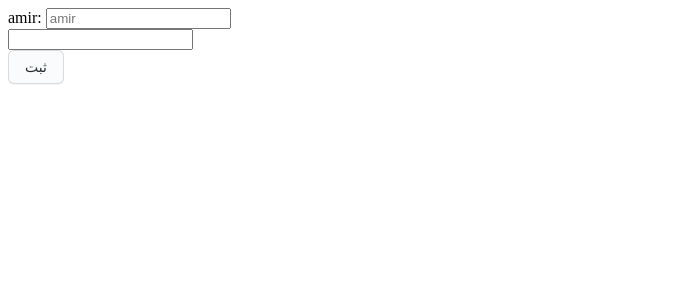
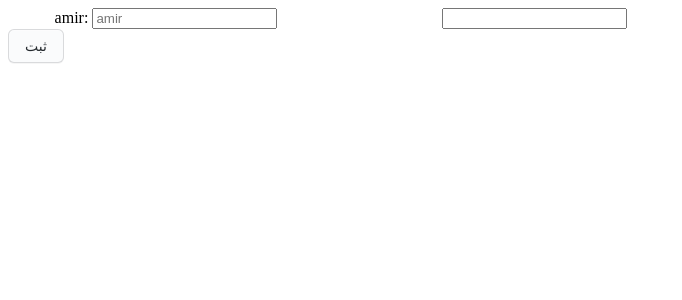
Before and after one commit to Ch-alireza021/genera-form, a React (Vite) app: page / in a window 1280 px wide. Shown: the top 300 px of the page, without its empty margins (0-682 px from the left). Built offline with nearby package versions, Linux system fonts and the light colour scheme.

Commit message:
feat gridColumn

```diff
--- a/src/App.tsx
+++ b/src/App.tsx
@@ -15,11 +15,13 @@ function App() {
       onChange: (e: string) => {
         // console.log({ e });
       },
+      size:'s12 m6 l4',
       error: { min: 5, max: 10, required: true, },
     },
     {
       name: "phone",
       type: "number",
+      size:'s12 m6 l4',
       error: { regex: ["^[0-9]{11}$", "شماره موبایل باید 11 رقم باشد"] },
     },
   ];
--- a/src/components/CForm/Cform.tsx
+++ b/src/components/CForm/Cform.tsx
@@ -1,6 +1,7 @@
 import { ChangeEvent, FC, useState } from "react";
 import { ConfigFormIF, FormCForm, onSubmite, StringObject } from "./base";
-import cssButton from "./style/ButtonForm.module.css";
+import fromStyle from "./style/ButtonForm.module.css";
+import { gridColumn } from "./helpers";
 interface CformIF {
   form: FormCForm[];
   submithandler: (formValues: { [key: string]: string }) => void;
@@ -10,9 +11,11 @@ interface CformIF {
 export const CForm: FC<CformIF> = ({ form, submithandler, config }) => {
   const [formValues, setFormValues] = useState<StringObject>({});
   const [formError, setFormError] = useState<StringObject>({});
+  let column = 0;
 
   return (
     <>
+      <div className={`${fromStyle?.grid}`}>
         {form?.map((ele, i) => {
           const change = (e: ChangeEvent<HTMLInputElement>) => {
             const value = e.target.value;
@@ -20,8 +23,27 @@ export const CForm: FC<CformIF> = ({ form, submithandler, config }) => {
             setFormValues((pre) => ({ ...pre, [ele?.name]: value }));
           };
           const error = formError?.[ele?.name];
+          const {
+            gridColumnStart,
+            gridColumnEnd,
+            column: newColumn,
+          } = gridColumn({
+            size: ele?.size,
+            display: "l",
+            column,
+          });
+          column = newColumn;
+
           return (
-          <div key={ele.name + i}>
+            <div
+              key={ele.name + i}
+              style={{
+                alignSelf: "end",
+                justifySelf:'center',
+                gridColumnStart,
+                gridColumnEnd,
+              }}
+            >
               {ele?.label && <label htmlFor={ele.name}> {ele?.label}: </label>}
               <input
                 id={ele.name}
@@ -34,9 +56,10 @@ export const CForm: FC<CformIF> = ({ form, submithandler, config }) => {
             </div>
           );
         })}
+      </div>
       <button
         type="button"
-        className={`${cssButton.button} ${config?.btnClass}`}
+        className={`${fromStyle.button} ${config?.btnClass}`}
         // style={ { config?.btnStyle ? ...config?.btnStyle : "" } }
         onClick={() =>
           onSubmite({
--- a/src/components/CForm/base/interFaceCForm.tsx
+++ b/src/components/CForm/base/interFaceCForm.tsx
@@ -11,7 +11,8 @@ export interface FormCForm {
     min: number | undefined;
     max: number | undefined;
     required: Boolean;
-  }
+  },
+  size:string|undefined
 }
 
 
--- /dev/null
+++ b/src/components/CForm/helpers/formFunc.ts
@@ -0,0 +1,20 @@
+export const gridColumn = ({
+  size,
+  display,
+  column,
+}: {
+  size?: string;
+  display: string;
+  column: number;
+}): { column: number; gridColumnEnd: number; gridColumnStart: number } => {
+  const regex = new RegExp(`(${display})(\\d+)`);
+  const match = size?.match(regex);
+  const setdisplay = Number(match ? parseInt(match[2], 10) : 12);
+  let gridColumnStart = 1;
+  let gridColumnEnd = setdisplay;
+  if (!(column + setdisplay > 12)) {
+    gridColumnStart = column || 1;
+    gridColumnEnd = column + gridColumnEnd;
+  }
+  return { column: gridColumnEnd, gridColumnEnd, gridColumnStart };
+};
--- /dev/null
+++ b/src/components/CForm/helpers/index.ts
@@ -0,0 +1 @@
+export * from './formFunc'
--- a/src/components/CForm/style/ButtonForm.module.css
+++ b/src/components/CForm/style/ButtonForm.module.css
@@ -55,3 +55,9 @@
 .button:-webkit-details-marker {
   display: none;
 }
+
+.grid{
+  display: grid;
+  grid-template-columns: repeat(12,1fr);
+  /* gap:15px; */
+}
```
Lines whose indentation alone changed are shown as unchanged.
